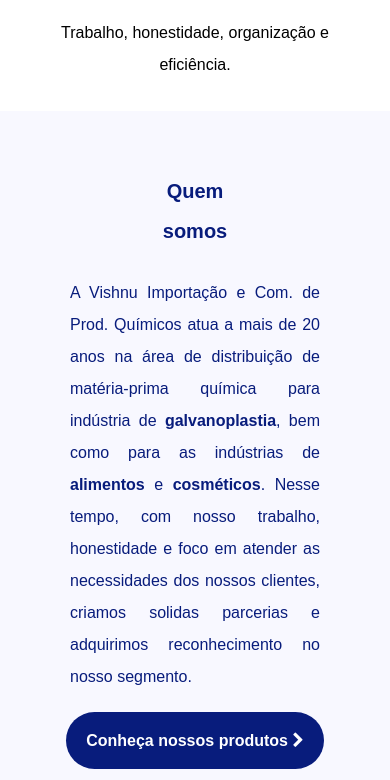
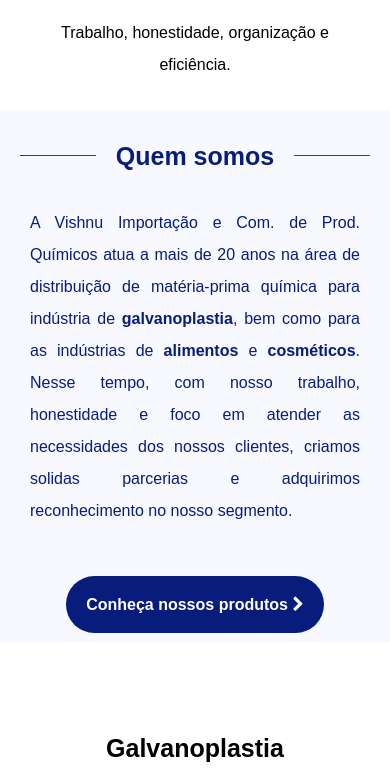
Before and after one commit to vishnuimport/vishnuimport.github.io, a plain HTML site: page src/app/index.html in a window 390 px wide. Shown: the part 1660-2440 px from the top of the page. Drawn offline with Linux system fonts and the light colour scheme.

Commit message:
update responsividade

```diff
--- a/src/assets/styles/styles.css
+++ b/src/assets/styles/styles.css
@@ -437,17 +437,17 @@ footer section {
         font-size: 20px;
     }
 
-    .upper {
+    .quem_somos {
         padding: 20px;
     }
 
-    .upper .title {
+    .quem_somos  .title {
         font-size: 25px;
         margin: auto;
 
     }
 
-    .upper .text {
+    .quem_somos  .text {
         padding-bottom: 40px;
     }
 
```
